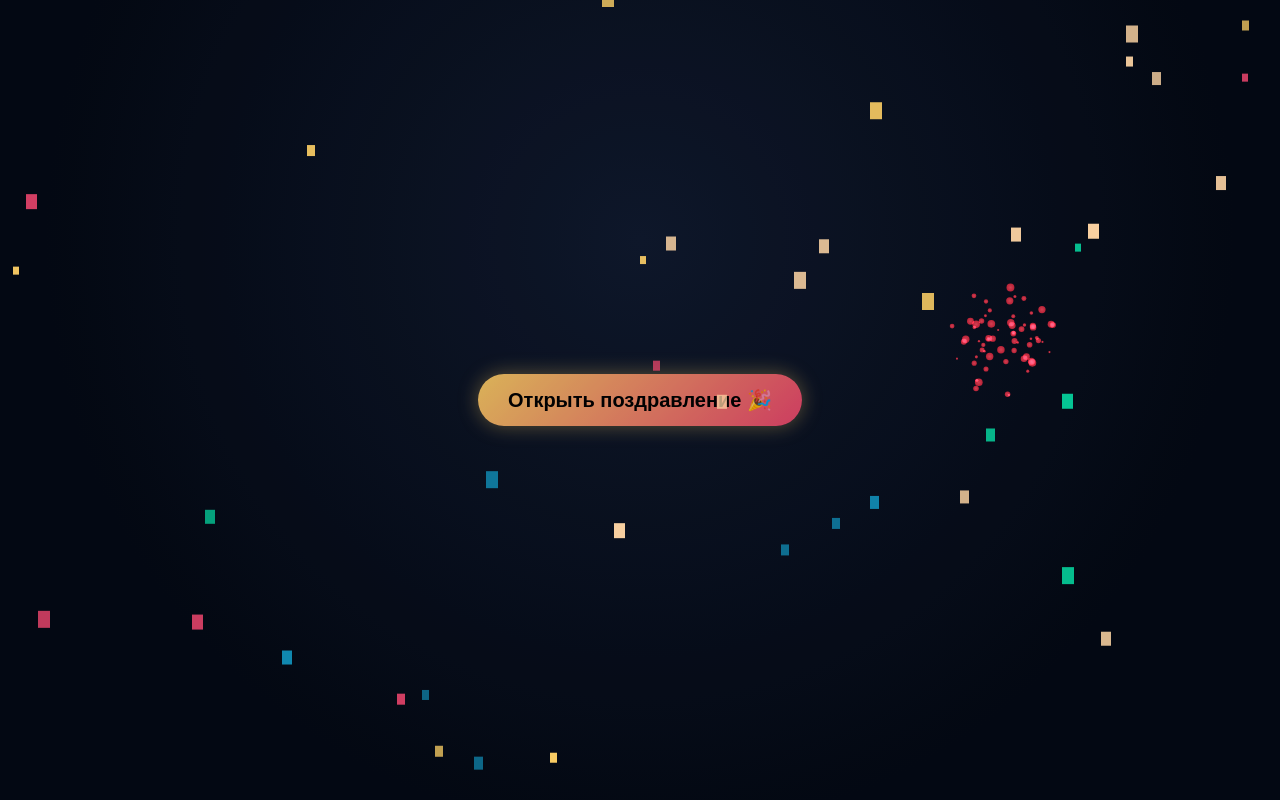
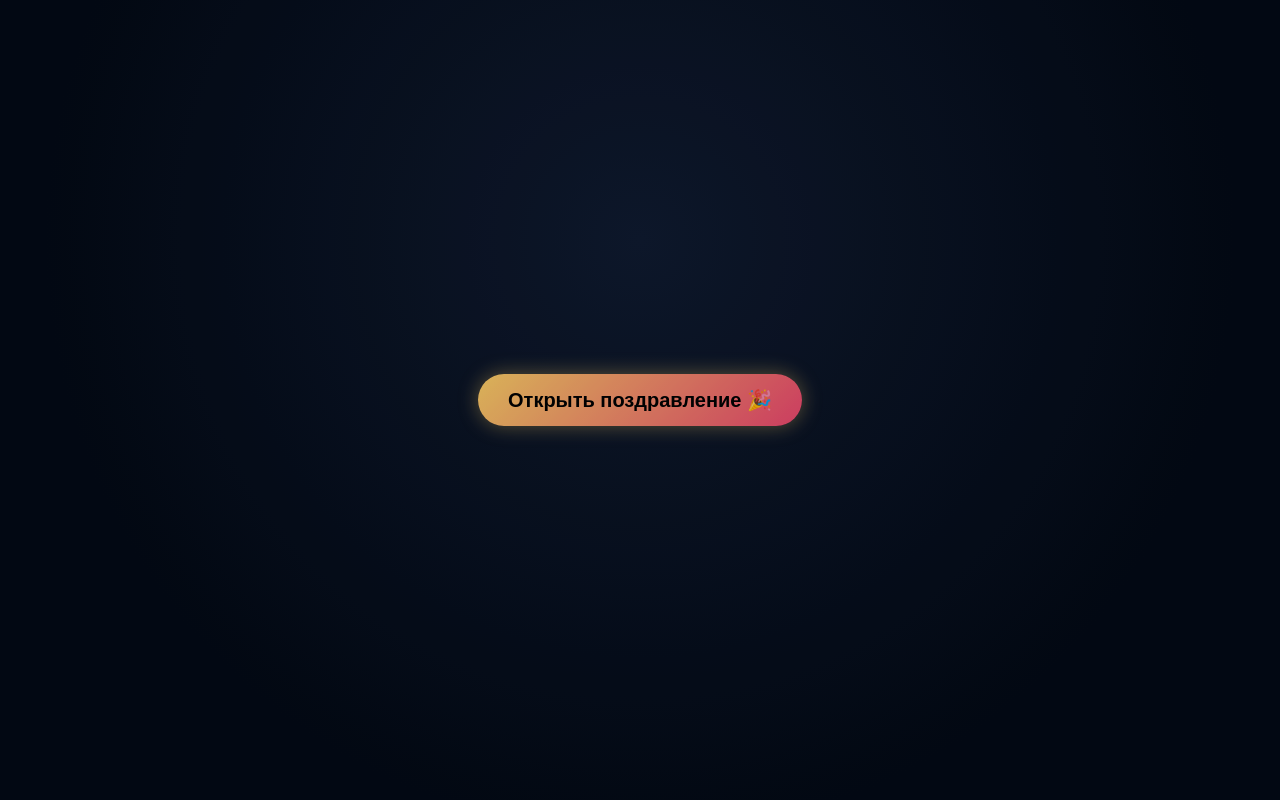
Before and after one commit to matveyymer/kirillLEGENDAPRYAMKAKSIMPLE, a plain HTML site: page index.html in a window 1280 px wide. Drawn offline with Linux system fonts and the light colour scheme.

Commit message:
Update index.html

```diff
--- a/index.html
+++ b/index.html
@@ -81,23 +81,18 @@ const startBtn=document.getElementById('startBtn');
 const startScreen=document.getElementById('startScreen');
 const mainContent=document.getElementById('mainContent');
 const music=document.getElementById('music');
-
-startBtn.addEventListener('click',()=>{
-  startScreen.style.opacity='0';
-  setTimeout(()=>startScreen.style.display='none',1000);
-  mainContent.style.opacity='1';
-  mainContent.style.pointerEvents='auto';
-  try{music.play();}catch(e){console.log(e);}
-});
-
-// --- Фейерверки и конфетти ---
-function rand(min,max){return Math.random()*(max-min)+min}
-function int(min,max){return Math.floor(rand(min,max+1))}
 const canvas=document.getElementById('fireworks');
 const ctx=canvas.getContext('2d');
+
+let fireworksStarted=false;
+let confettiInterval=null;
+
+// размеры
 let cw,ch;
 function resize(){cw=canvas.width=innerWidth;ch=canvas.height=innerHeight;}
 addEventListener('resize',resize);resize();
+
+// частицы фейерверков
 class Particle{
   constructor(x,y,vx,vy,hue,life,size){this.x=x;this.y=y;this.vx=vx;this.vy=vy;this.hue=hue;this.life=life;this.size=size;this.alpha=1;}
   update(dt){this.vy+=0.02*dt;this.x+=this.vx*dt;this.y+=this.vy*dt;this.alpha-=0.02*dt;this.life-=dt;}
@@ -108,51 +103,69 @@ class Particle{
     g.addColorStop(1,`hsla(${this.hue},60%,30%,0)`);
     ctx.fillStyle=g;ctx.arc(this.x,this.y,this.size,0,Math.PI*2);ctx.fill();}
 }
+
 let particles=[];let last=performance.now();
-function loop(now){const dt=Math.min((now-last)/16,4);last=now;
+function loop(now){
+  const dt=Math.min((now-last)/16,4);last=now;
   ctx.clearRect(0,0,cw,ch);
   ctx.fillStyle='rgba(5,8,15,0.15)';
   ctx.fillRect(0,0,cw,ch);
-  for(let i=particles.length-1;i>=0;i--){const p=particles[i];p.update(dt);
+  for(let i=particles.length-1;i>=0;i--){
+    const p=particles[i];p.update(dt);
     if(p.life<=0||p.alpha<=0){particles.splice(i,1);continue;}
     p.draw();
   }
   requestAnimationFrame(loop);
 }
 requestAnimationFrame(loop);
+
 function burst(x,y){
-  const hue=int(0,360);
-  for(let i=0;i<int(60,100);i++){
-    const ang=rand(0,Math.PI*2);const spd=rand(1,6);
-    particles.push(new Particle(x,y,Math.cos(ang)*spd,Math.sin(ang)*spd,hue,rand(30,70),rand(1,4)));
+  const hue=Math.floor(Math.random()*360);
+  for(let i=0;i<Math.floor(Math.random()*40+60);i++){
+    const ang=Math.random()*Math.PI*2;
+    const spd=Math.random()*5+1.5;
+    particles.push(new Particle(x,y,Math.cos(ang)*spd,Math.sin(ang)*spd,hue,Math.random()*50+40,Math.random()*3+1));
   }
 }
+
 function autoFire(){
-  burst(rand(cw*0.1,cw*0.9),rand(ch*0.1,ch*0.6));
-  setTimeout(autoFire,rand(800,1500));
+  if(!fireworksStarted) return;
+  burst(Math.random()*cw*0.8+cw*0.1,Math.random()*ch*0.5+ch*0.1);
+  setTimeout(autoFire,Math.random()*800+800);
 }
-autoFire();
 
-// лёгкий поток конфетти
+// конфетти
 const confettiColors=['#ffd166','#06d6a0','#118ab2','#ef476f','#ffd6a5'];
 function createConfetti(){
   const el=document.createElement('div');
-  const size=int(6,12);
+  const size=Math.floor(Math.random()*6+8);
   el.style.position='fixed';
-  el.style.left=int(0,100)+'%';
+  el.style.left=Math.floor(Math.random()*100)+'%';
   el.style.top='-20px';
   el.style.width=size+'px';
   el.style.height=size*1.4+'px';
-  el.style.background=confettiColors[int(0,confettiColors.length-1)];
-  el.style.opacity=rand(0.7,1);
-  el.style.transform='rotate('+int(0,360)+'deg)';
+  el.style.background=confettiColors[Math.floor(Math.random()*confettiColors.length)];
+  el.style.opacity=Math.random()*0.8+0.2;
+  el.style.transform='rotate('+Math.floor(Math.random()*360)+'deg)';
   el.style.zIndex='10';
   document.body.appendChild(el);
-  const dur=rand(4000,7000);
+  const dur=Math.random()*4000+5000;
   el.animate([{transform:`translateY(0)`},{transform:`translateY(${innerHeight+50}px)`}],{duration:dur,easing:'linear'});
   setTimeout(()=>el.remove(),dur);
 }
-setInterval(createConfetti,120);
+
+startBtn.addEventListener('click',()=>{
+  startScreen.style.opacity='0';
+  setTimeout(()=>startScreen.style.display='none',1000);
+  mainContent.style.opacity='1';
+  mainContent.style.pointerEvents='auto';
+  try{music.play();}catch(e){console.log(e);}
+
+  // запуск фейерверков и конфетти после нажатия
+  fireworksStarted=true;
+  autoFire();
+  confettiInterval=setInterval(createConfetti,150);
+});
 </script>
 
 </body>
```
